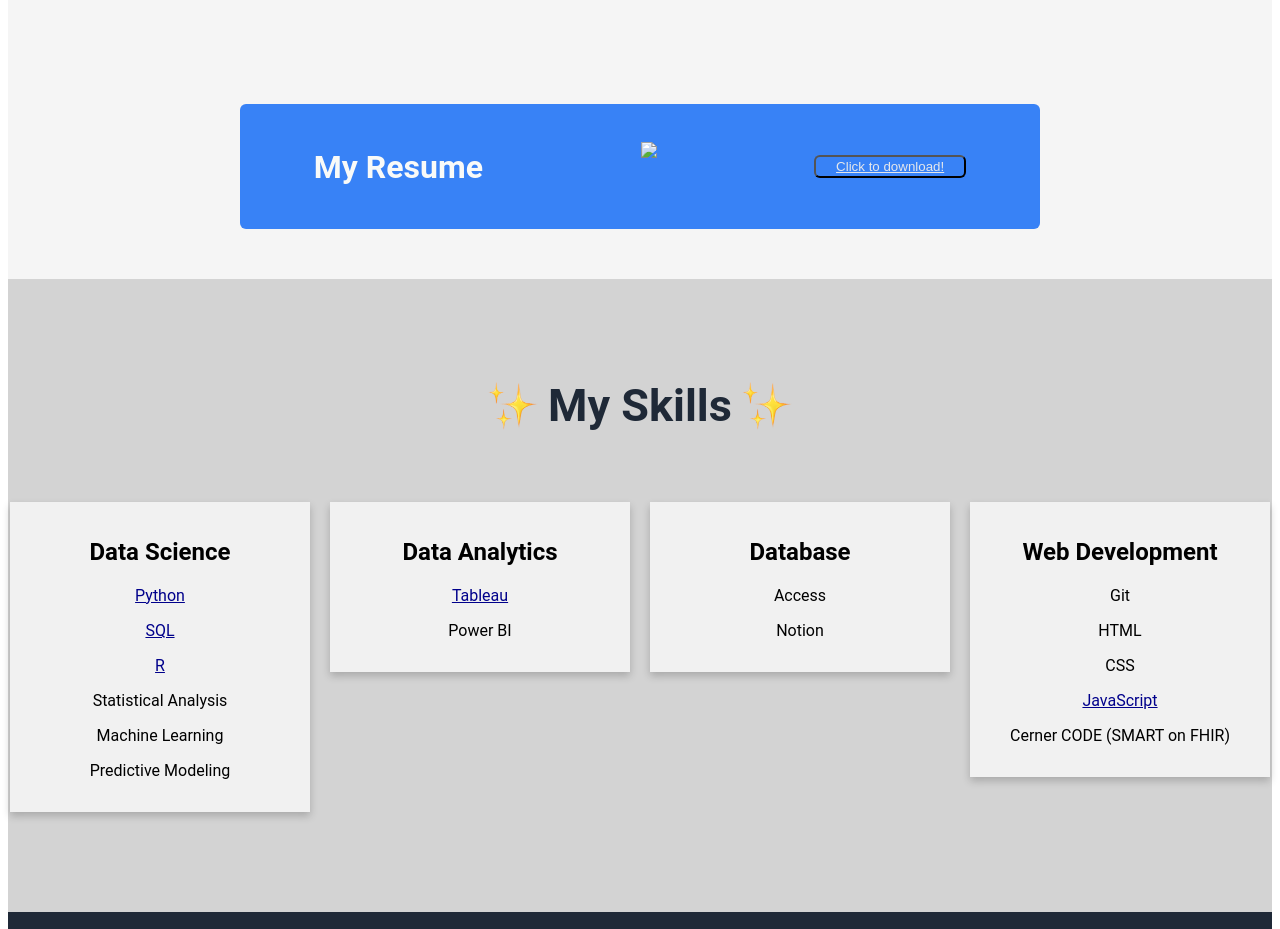
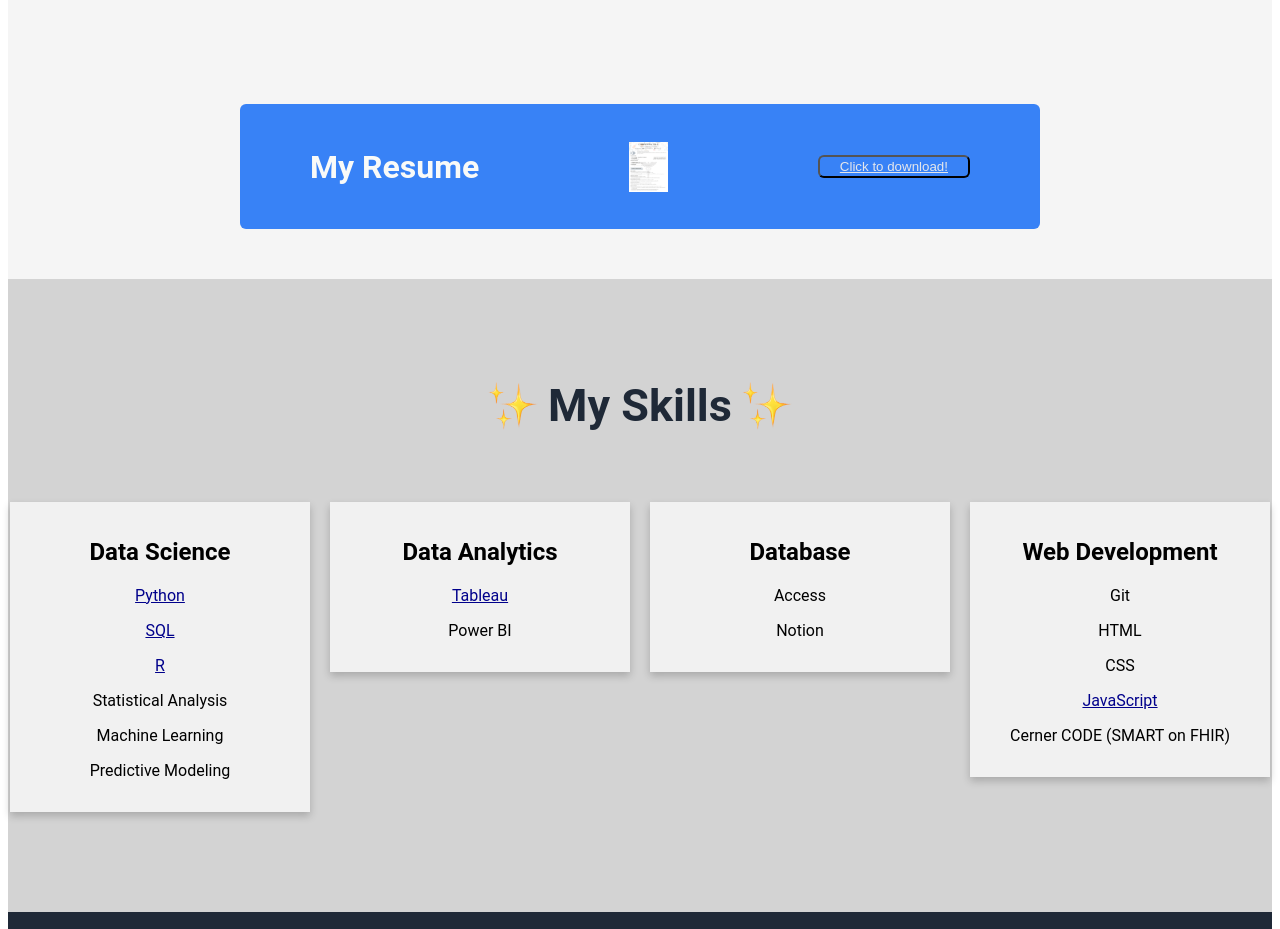
Before and after one commit to christinathai7/mywebsite, a plain HTML site: page index.html in a window 1280 px wide. Shown: the part 1420-2349 px from the top of the page. Drawn offline with Linux system fonts and the light colour scheme.

Commit message:
Update index.html

```diff
--- a/index.html
+++ b/index.html
@@ -69,7 +69,7 @@
                 <div class="action"><h1><a id="My_Resume">My Resume</a></h1></div>
 
             </div>
-            <div class="section4middle"><img src="./Christina_Thai_resume.pdf" class="linkedin">
+            <div class="section4middle"><img src="./Christina_Thai_resume.png" class="linkedin">
                 </div>
             <div class="section4right">
                 <button><a href = "./Christina_Thai_resume.pdf">Click to download!</a></button>
```
